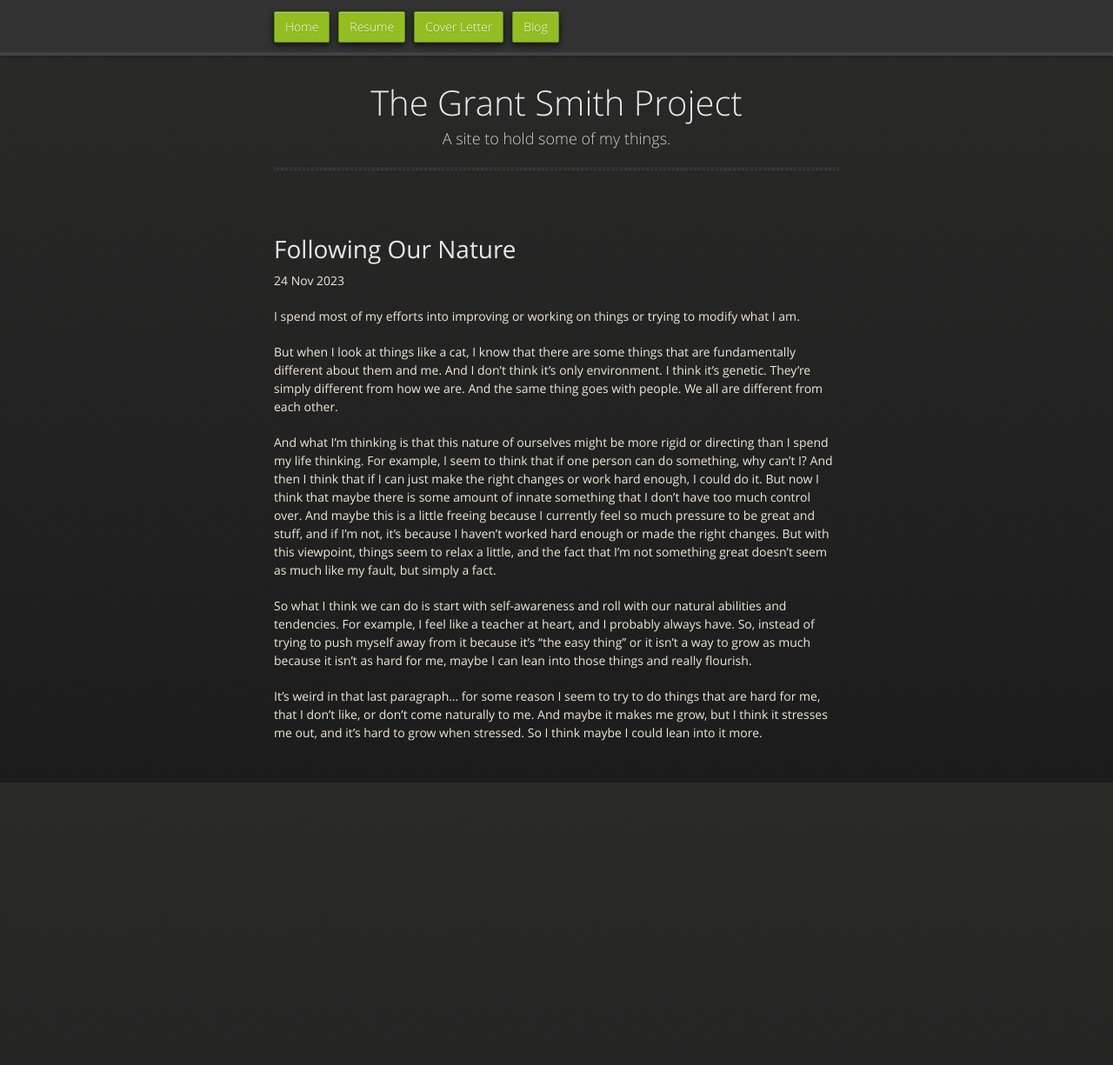
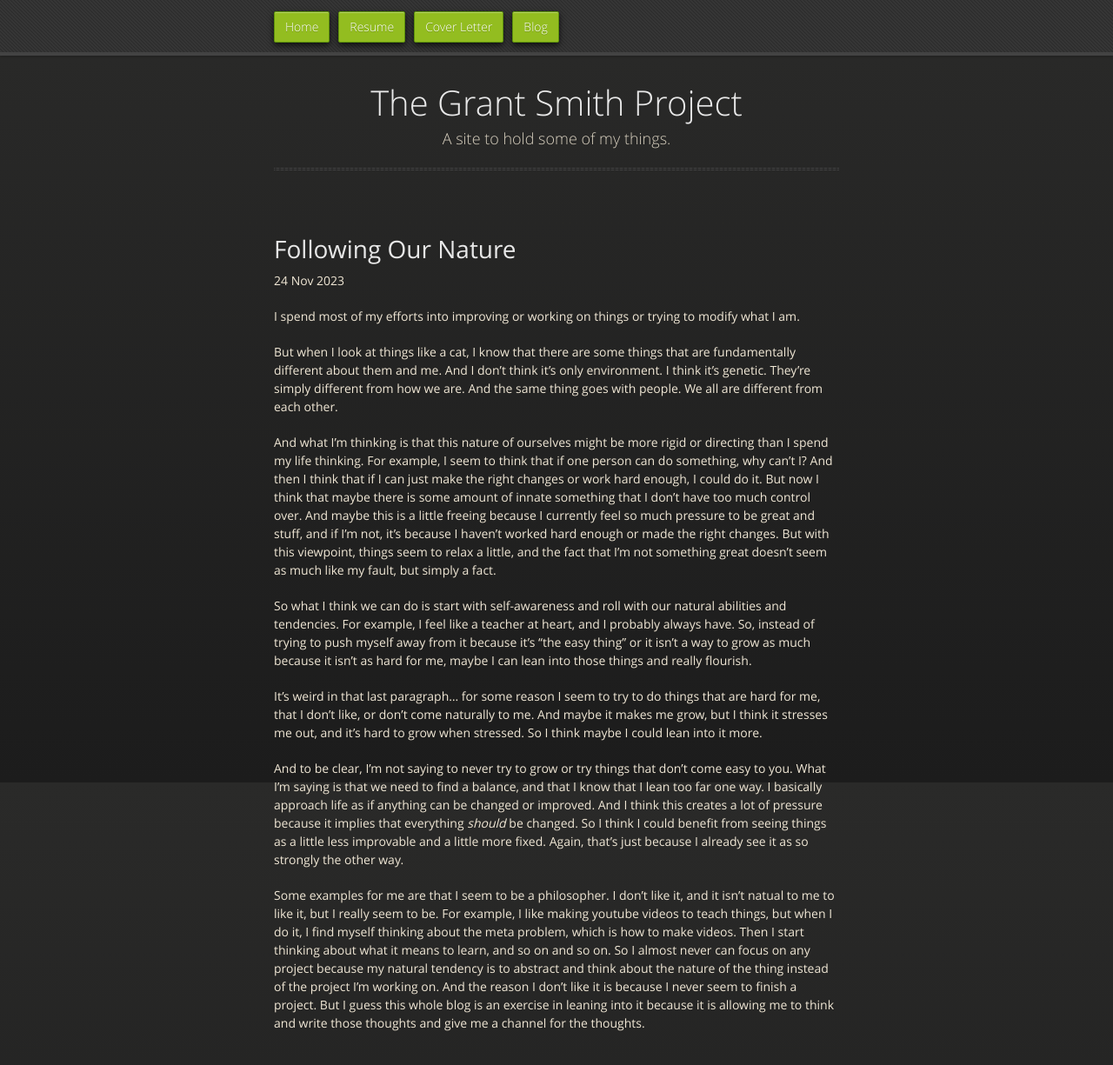
Before and after one commit to GSmithApps/GSmithApps, a Jekyll site: the page built from _posts/2023-11-24-following-our-nature.md, in a window 1280 px wide and 1297 px high. Shown: the top 1225 px of the window at 87% size. Built offline with Jekyll 4.4.1, drawn with Linux system fonts in a browser that asks for light colours.

Commit message:
following nature

```diff
--- a/_posts/2023-11-24-following-our-nature.md
+++ b/_posts/2023-11-24-following-our-nature.md
@@ -43,3 +43,33 @@ that I don't like, or don't come naturally to me.
 And maybe it makes me grow, but I think it stresses
 me out, and it's hard to grow when stressed. So I think
 maybe I could lean into it more.
+
+And to be clear, I'm not saying to never try to
+grow or try things that don't come easy to you.
+What I'm saying is that we need to find a balance,
+and that I know that I lean too far one way. I
+basically approach life as if anything can be
+changed or improved. And I think this creates a lot
+of pressure because it implies that everything
+*should* be changed. So I think I could benefit
+from seeing things as a little less improvable
+and a little more fixed. Again, that's just because
+I already see it as so strongly the other way.
+
+Some examples for me are that I seem to be a
+philosopher. I don't like it, and it isn't natual
+to me to like it, but I really seem to be. For
+example, I like making youtube videos to teach
+things, but when I do it, I find myself thinking
+about the meta problem, which is how to make
+videos. Then I start thinking about what it means
+to learn, and so on and so on. So I almost never
+can focus on any project because my natural
+tendency is to abstract and think about the nature
+of the thing instead of the project I'm working on.
+And the reason I don't like it is because I never
+seem to finish a project. But I guess this
+whole blog is an exercise in leaning into it
+because it is allowing me to think and write
+those thoughts and give me a channel for the
+thoughts.
```
